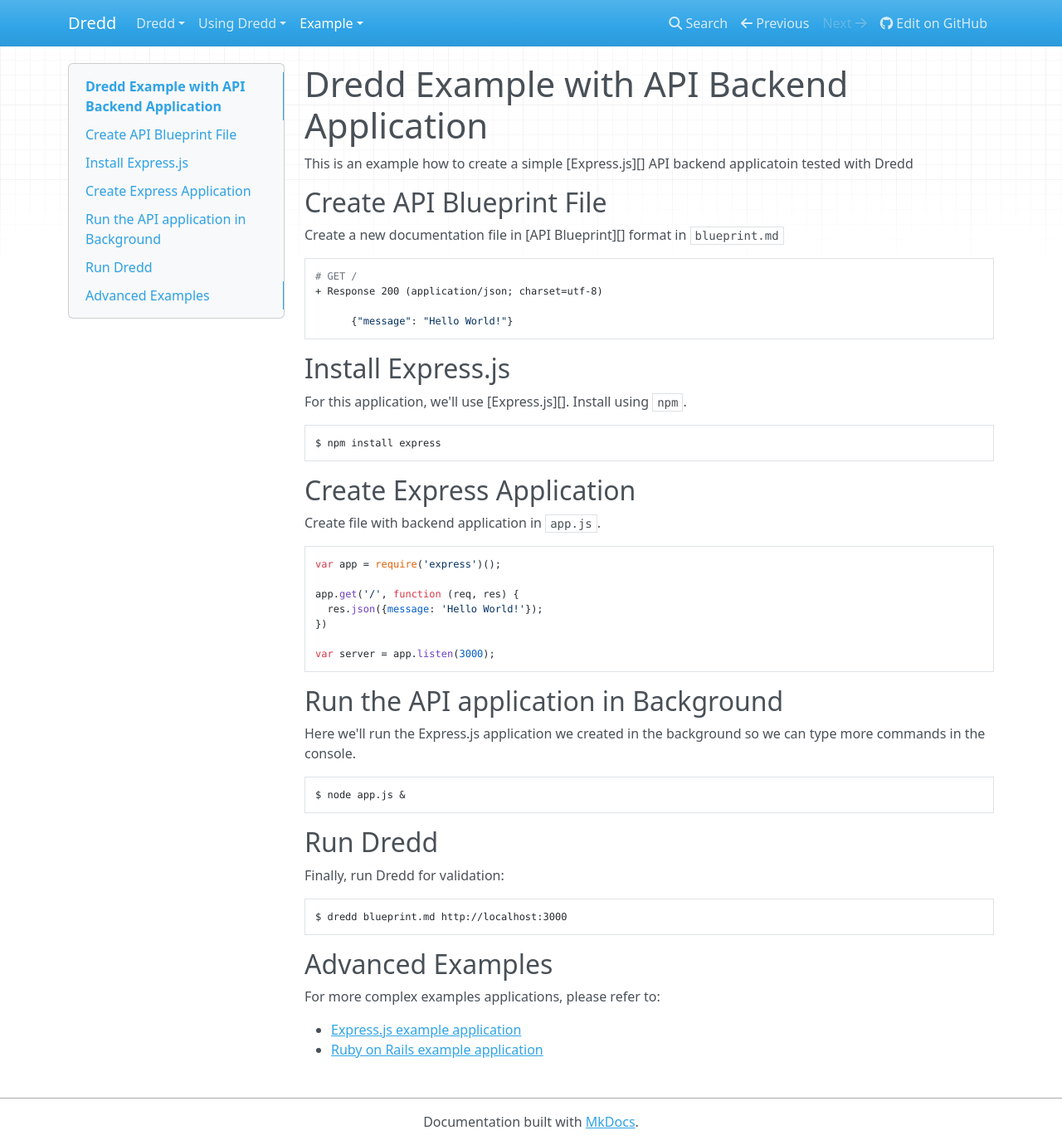
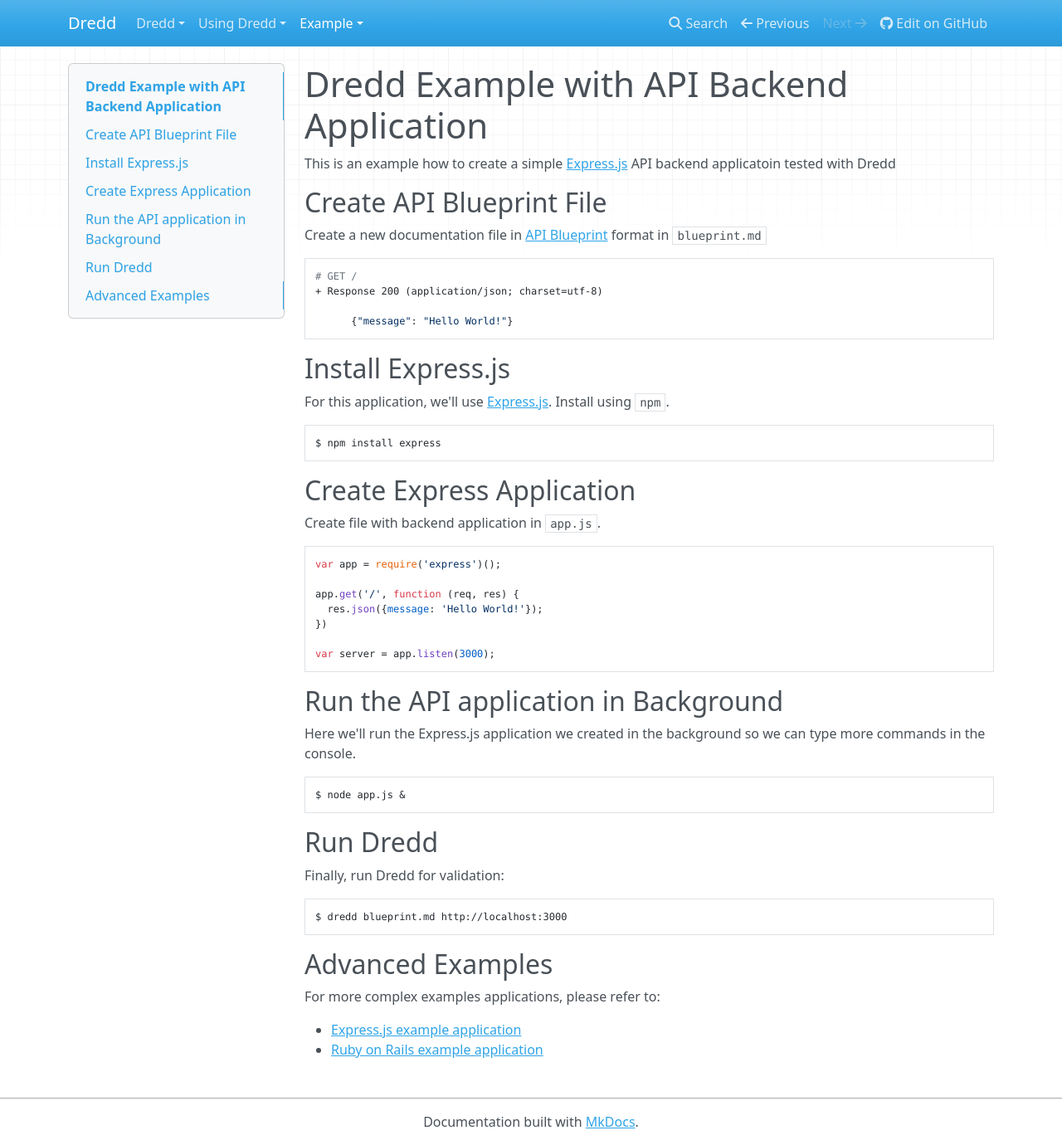
Before and after one commit to apiaryio/dredd, an MkDocs documentation site: the page built from docs/example.md, in a window 1280 px wide and 1380 px high. Shown: the whole window at 83% size. Built offline with MkDocs 1.6.1, drawn with Linux system fonts in a browser that asks for light colours; nearby versions of some CDN libraries; old or Windows-style settings are respelled for this version of MkDocs; part of the change alters nothing that is shown.

```diff
--- a/docs/example.md
+++ b/docs/example.md
@@ -57,3 +57,7 @@ For more complex examples applications, please refer to:
 
 - [Express.js example application](http://github.com/apiaryio/dredd-example)
 - [Ruby on Rails example application](https://github.com/theodorton/dredd-test-rails)
+
+
+[API Blueprint]: http://apiblueprint.org/
+[Express.js]: http://expressjs.com/starter/hello-world.html
```
Also changed, not shown: docs/overview.md (+1 -1 lines).
